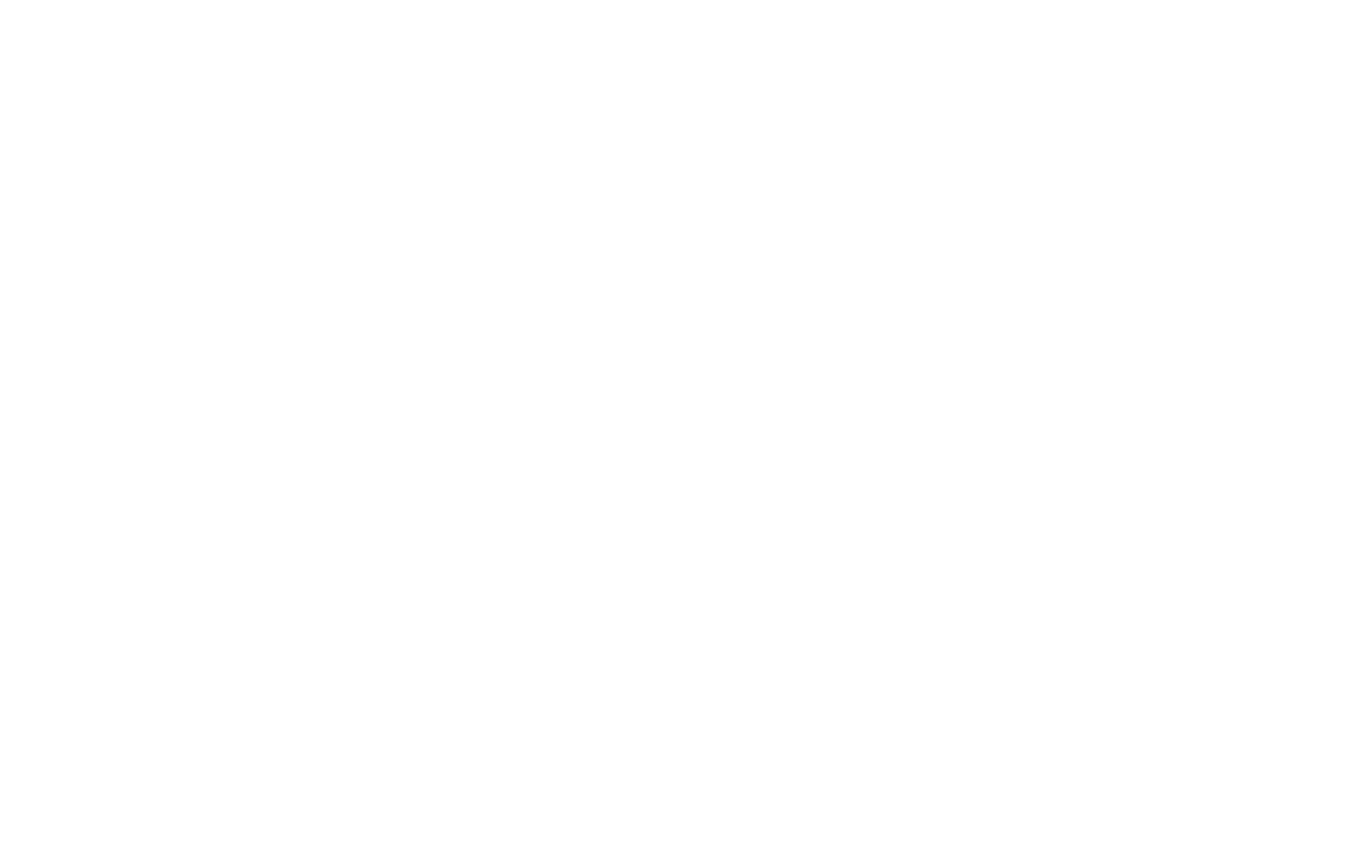
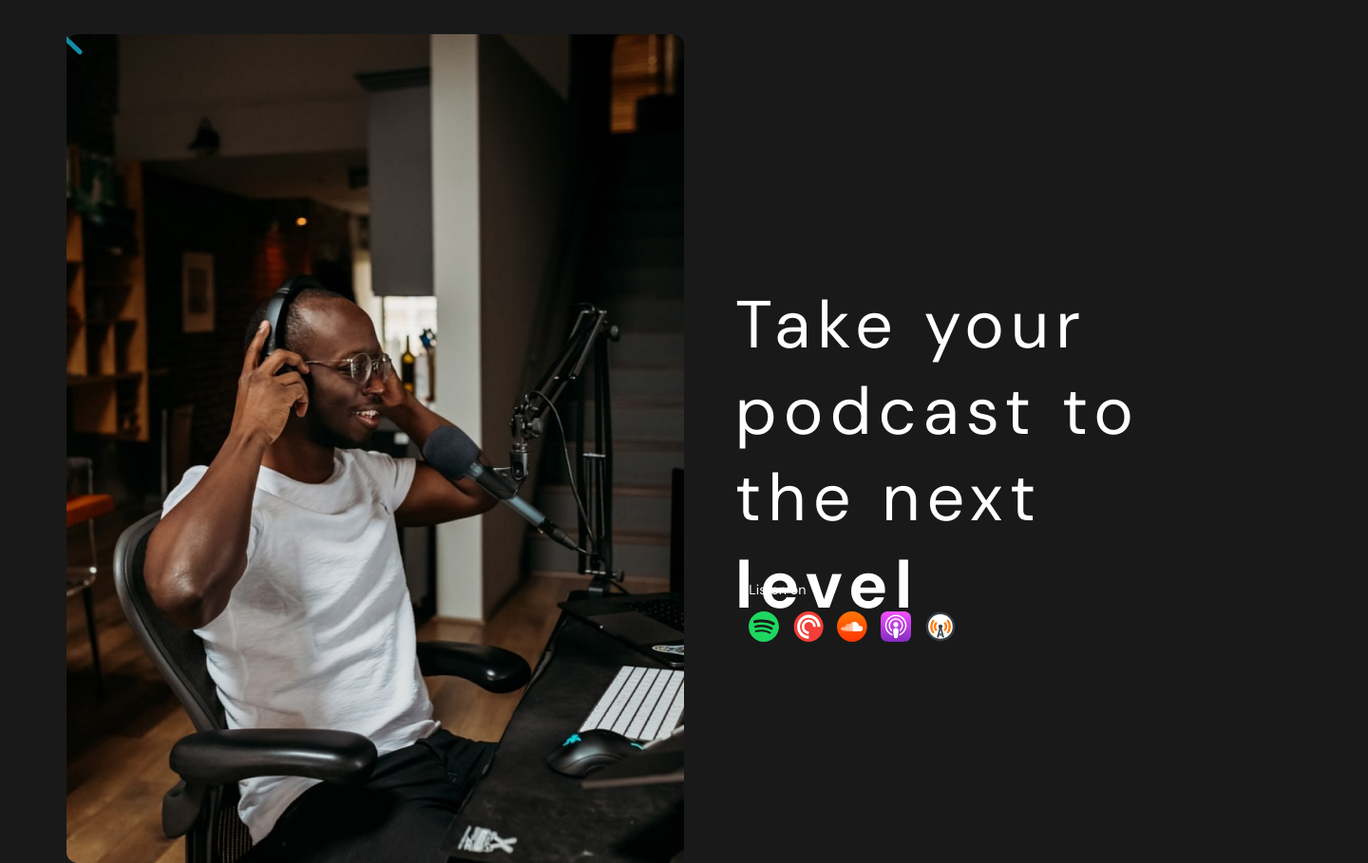
Before and after one commit to Valdemar262/firstproject, a plain HTML site: page index.html in a window 1280 px wide. Shown: the whole page at 95% size, 1440 px wide, since content can reach past the window. Before the commit the page ends 800 px from the top, so only its background shows below. Drawn offline with Linux system fonts and the light colour scheme; files that its build step writes are made by us from their sources.

Commit message:
section_1 complete

```diff
--- a/index.html
+++ b/index.html
@@ -5,16 +5,36 @@
 	<meta charset="UTF-8">
 	<meta name="viewport" content="width=device-width, initial-scale=1.0">
 	<title>Castaway</title>
-	<link rel="stylesheet" href="css/style.css">
+	<link rel="preconnect" href="https://fonts.googleapis.com">
+	<link rel="preconnect" href="https://fonts.gstatic.com" crossorigin>
+	<link
+		href="https://fonts.googleapis.com/css2?family=DM+Sans:ital,opsz,wght@0,9..40,400;0,9..40,700;1,9..40,300&display=swap"
+		rel="stylesheet">
+	<link rel="stylesheet" href="style_sheets/css/style.css">
 </head>
 
 <body>
-	<header class="header" id="header">
-	</header>
-	<section>
+	<section class="preview" id="preview">
+		<div class="container">
+			<div class="preview-wrapper">
+				<img src="style_sheets/images/preview.jpg" alt="first-screen" class="home-image">
+				<div class="description">
+					<h1>Take your podcast to the next <span class="level">level</span></h1>
+					<div class="listen">
+						<p>Listen on</p>
+						<div class="contacts">
+							<img src="style_sheets/images/iteam1.svg" alt="spotify">
+							<img src="style_sheets/images/iteam2.svg" alt="canon">
+							<img src="style_sheets/images/iteam3.svg" alt="sound_cloud">
+							<img src="style_sheets/images/iteam4.svg" alt="podcasts">
+							<img src="style_sheets/images/iteam5.svg" alt="news">
+						</div>
+					</div>
+				</div>
+			</div>
+		</div>
+
 	</section>
-	<footer class="footer" id="footer">
-	</footer>
 </body>
 
 </html>
--- a/style_sheets/css/style.css
+++ b/style_sheets/css/style.css
@@ -0,0 +1,66 @@
+body {
+	margin: 0;
+	padding: 0;
+	font-family: 'DM Sans', sans-serif;
+	font-size: 18px;
+	color: #FFF;
+	background: #191919;
+}
+
+* {
+	box-sizing: border-box;
+}
+
+.preview {
+	width: 1440px;
+}
+
+.container {
+	width: 1400px;
+	margin: 0 auto;
+}
+
+.preview-wrapper {
+	display: flex;
+	width: 92.8%;
+	margin: 0 auto;
+	padding-top: 2.8vw;
+}
+
+h1 {
+	font-size: 3.9em;
+	font-weight: 400;
+	margin: 0%;
+	padding-bottom: 6.25vw;
+	height: 24.6vw;
+	line-height: 130%;
+	letter-spacing: 0.1em;
+}
+
+p {
+	margin: 0 0 1em 1em;
+}
+
+.description {
+	width: 36.8vw;
+	display: flex;
+	flex-direction: column;
+	justify-content: start;
+	margin-left: 4.17vw;
+	margin-top: 20.4vw;
+}
+
+.contacts {
+	width: 17vw;
+	display: flex;
+	justify-content: space-between;
+	margin-left: 1em;
+}
+
+.level {
+	font-weight: 700;
+}
+
+.listen {
+	font-size: 0.8em;
+}
```
Also changed, not shown: style_sheets/images/IMAGE (1).jpg (added), style_sheets/images/iteam1.svg (added), style_sheets/images/iteam2.svg (added), style_sheets/images/iteam3.svg (added), style_sheets/images/iteam4.svg (added), style_sheets/images/iteam5.svg (added), style_sheets/images/preview.jpg (added).
